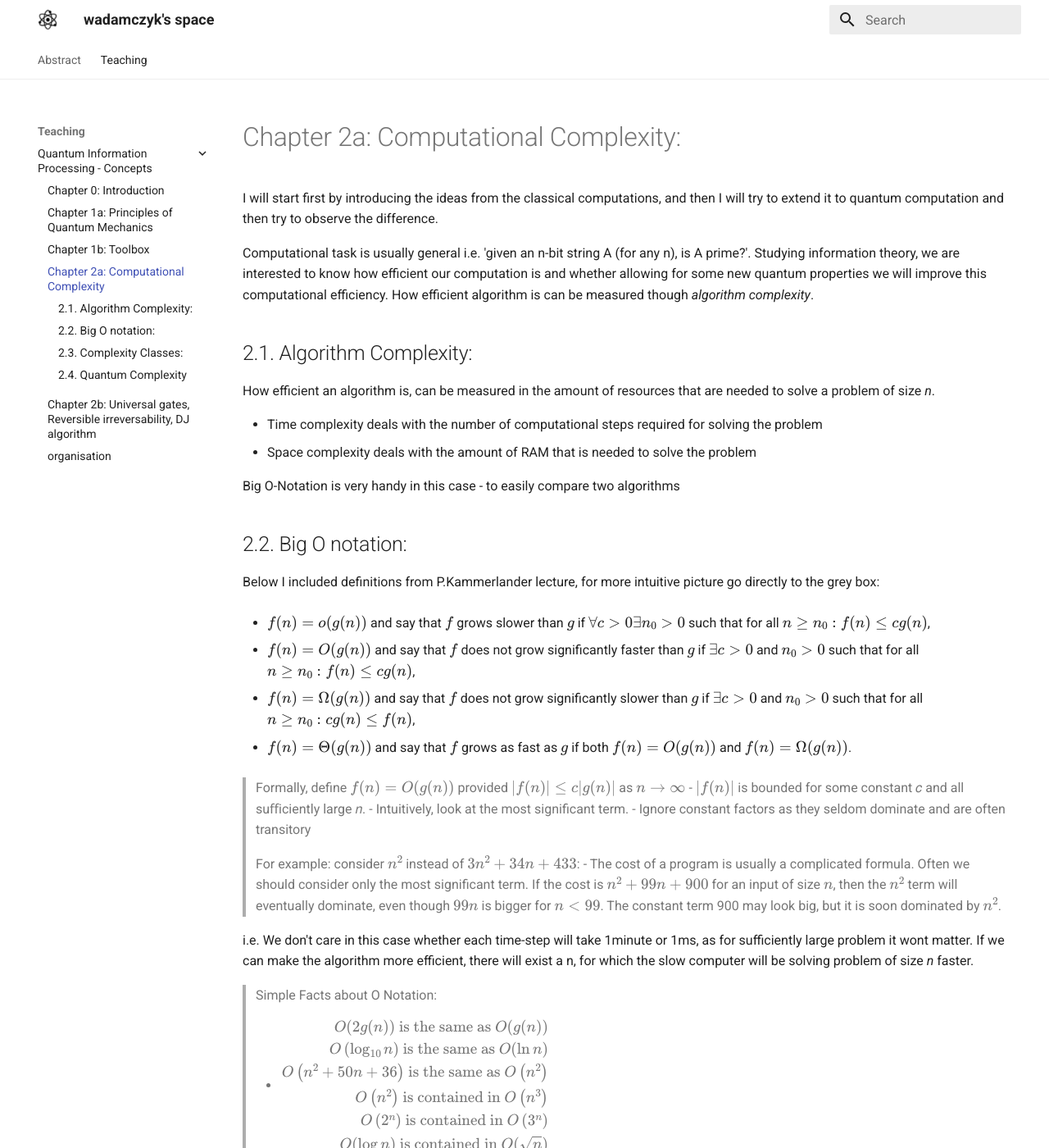
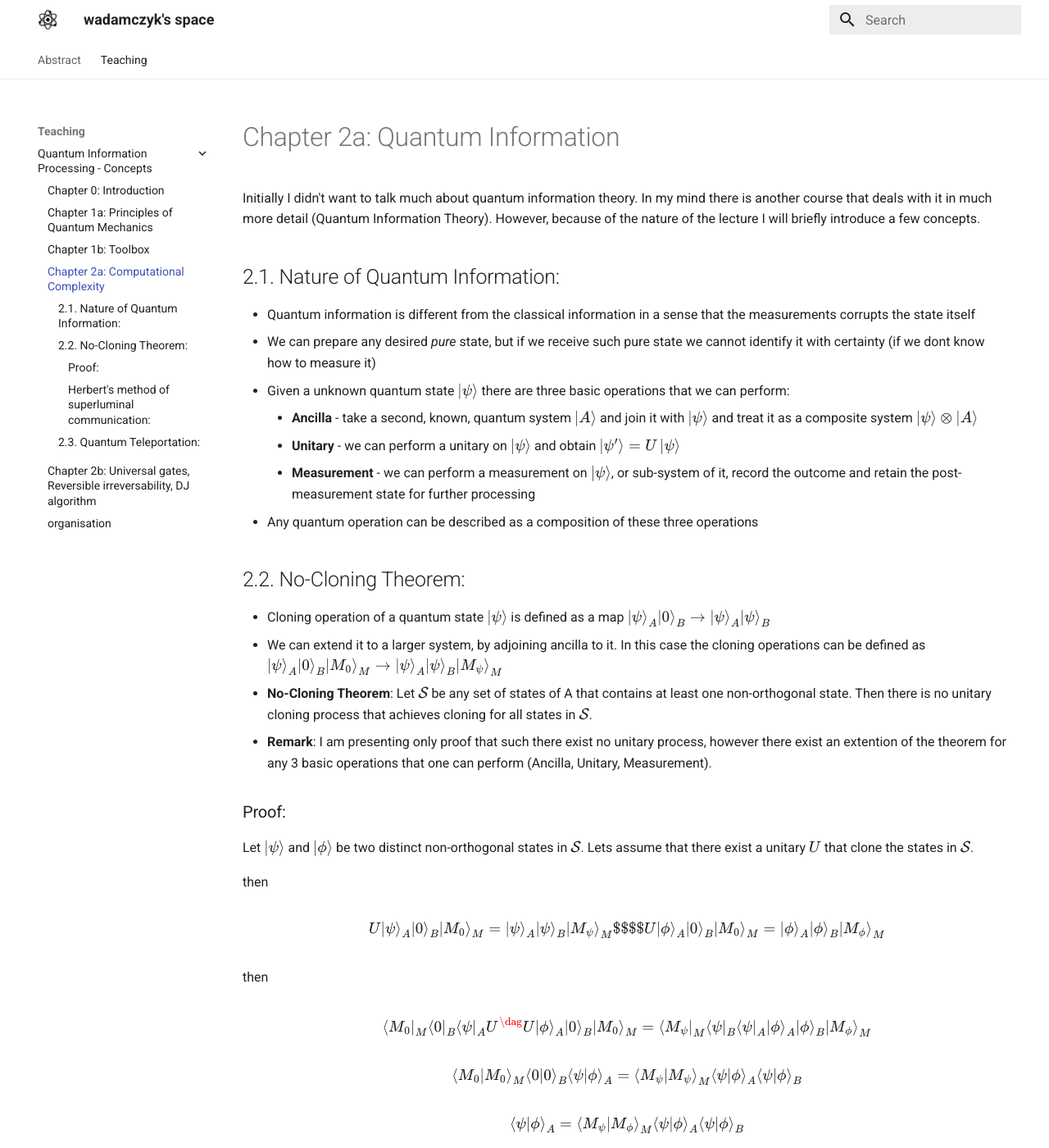
Before and after one commit to wojtekadamczyk3/wadamczyk, an MkDocs documentation site: the page built from docs/qip1/ch2a.md, in a window 1280 px wide and 1400 px high. Shown: the whole window at 82% size. Built offline with MkDocs 1.6.1 and Material for MkDocs 9.7.7, drawn with Linux system fonts in a browser that asks for light colours; some of the changed text lies outside the part shown.

Commit message:
qip class 3

```diff
--- a/docs/qip1/ch2a.md
+++ b/docs/qip1/ch2a.md
@@ -1,74 +1,158 @@
-# Chapter 2a: Computational Complexity:
-I will start first by introducing the ideas from the classical computations, and then I will try to extend it to quantum computation and then try to observe the difference.
+# Chapter 2a: Quantum Information
 
-Computational task is usually general i.e. 'given an n-bit string A (for any n), is A prime?'. Studying information theory, we are interested to know how efficient our computation is and whether allowing for some new quantum properties we will improve this computational efficiency. How efficient algorithm is can be measured though _algorithm complexity_.
+Initially I didn't want to talk much about quantum information theory. In my mind there is another course that deals with it in much more detail (Quantum Information Theory). However, because of the nature of the lecture I will briefly introduce a few concepts.
+
+## 2.1. Nature of Quantum Information:
+- Quantum information is different from the classical information in a sense that the measurements corrupts the state itself
+- We can prepare any desired _pure_ state, but if we receive such pure state we cannot identify it with certainty (if we dont know how to measure it)
+- Given a unknown quantum state $\left|\psi\right>$ there are three basic operations that we can perform:
+    - **Ancilla** - take a second, known, quantum system $\left|A\right>$ and join it with $\left|\psi\right>$ and treat it as a composite system $\left|\psi\right> \otimes \left|A\right>$
+    - **Unitary** - we can perform a unitary on $\left|\psi\right>$ and obtain $\left|\psi^{\prime}\right> = U\left|\psi\right>$
+    - **Measurement** - we can perform a measurement on $\left|\psi\right>$, or sub-system of it, record the outcome and retain the post-measurement state for further processing
+- Any quantum operation can be described as a composition of these three operations
+
+## 2.2. No-Cloning Theorem:
+- Cloning operation of a quantum state $\left|\psi\right>$ is defined as a map $\left|\psi\right>_A \left|0\right>_B \rightarrow \left|\psi\right>_A \left|\psi\right>_B$
+- We can extend it to a larger system, by adjoining ancilla to it. In this case the cloning operations can be defined as $\left|\psi\right>_A \left|0\right>_B \left|M_0\right>_M \rightarrow \left|\psi\right>_A \left|\psi\right>_B \left|M_\psi\right>_M$
+- **No-Cloning Theorem**: Let $\mathcal{S}$ be any set of states of A that contains at least one non-orthogonal state. Then there is no unitary cloning process that achieves cloning for all states in $\mathcal{S}$.
+- **Remark**: I am presenting only proof that such there exist no unitary process, however there exist an extention of the theorem for any 3 basic operations that one can perform (Ancilla, Unitary, Measurement).
+
+### Proof:
+Let $\left|\psi\right>$ and $\left|\phi\right>$ be two distinct non-orthogonal states in $\mathcal{S}$. Lets assume that there exist a unitary $U$ that clone the states in $\mathcal{S}$.
+
+then
+
+$$
+U\left|\psi\right>_A \left|0\right>_B \left|M_0\right>_M = \left|\psi\right>_A \left|\psi\right>_B \left|M_\psi\right>_M
+$$
+$$
+U\left|\phi\right>_A \left|0\right>_B \left|M_0\right>_M = \left|\phi\right>_A \left|\phi\right>_B \left|M_\phi\right>_M
+$$
+
+then
+
+$$
+\left<M_0\right|_M\left<0\right|_B\left<\psi\right|_A U^\dag U\left|\phi\right>_A \left|0\right>_B \left|M_0\right>_M = \left<M_\psi\right|_M \left<\psi\right|_B \left<\psi\right|_A \left|\phi\right>_A \left|\phi\right>_B \left|M_\phi\right>_M
+$$
 
 
-## 2.1. Algorithm Complexity:
-How efficient an algorithm is, can be measured in the amount of resources that are needed to solve a problem of size _n_.
 
-- Time complexity deals with the number of computational steps required for solving the problem
-- Space complexity deals with the amount of RAM that is needed to solve the problem
+$$
+\left<M_0|M_0\right>_M\left<0|0\right>_B\left<\psi|\phi\right>_A = \left<M_\psi|M_\psi\right>_M\left<\psi|\phi\right>_A\left<\psi|\phi\right>_B
+$$
 
-Big O-Notation is very handy in this case - to easily compare two algorithms
+$$
+\left<\psi|\phi\right>_A = \left<M_\psi|M_\phi\right>_M\left<\psi|\phi\right>_A\left<\psi|\phi\right>_B
+$$
 
-## 2.2. Big O notation:
-Below I included definitions from P.Kammerlander lecture, for more intuitive picture go directly to the grey box:
+since $\left|\psi\right>$ and $\left|\phi\right>$ are non-orthogonal, we can divide both sides by $\left<\psi|\phi\right>_A$ and get:
 
-- $f(n)=o(g(n))$ and say that $f$ grows slower than $g$
-if $\forall c>0 \exists n_0>0$ such that for all $n \geq n_0: f(n) \leq c g(n)$,
+$$
+1 = |\left<M_\psi|M_\phi\right>_M\left<\psi|\phi\right>_B|
+$$
 
-- $f(n)=O(g(n))$ and say that $f$ does not grow significantly faster than $g$
-if $\exists c>0$ and $n_0>0$ such that for all $n \geq n_0: f(n) \leq c g(n)$,
+- $M_\psi$ and $M_\phi$ are quantum states: $|\left<M_\psi|M_\phi\right>_M| \leq 1$,
+- $\left|\psi\right>$ and $\left|\phi\right>$ are distinct states and so: $|\left<\psi|\phi\right>_B| < 1$
+- Therefore we arrive to a contradiction, which **completes the proof**
 
-- $f(n)=\Omega(g(n))$ and say that $f$ does not grow significantly slower than $g$
-if $\exists c>0$ and $n_0>0$ such that for all $n \geq n_0: c g(n) \leq f(n)$,
+### Herbert's method of superluminal communication:
+- The no-cloning theorem was crucial for debugging the protocol of superluminal communication proposed by Herbert.
+...
 
-- $f(n)=\Theta(g(n))$ and say that $f$ grows as fast as $g$
-if both $f(n)=O(g(n))$ and $f(n)=\Omega(g(n))$.
+## 2.3. Quantum Teleportation:
+Consider that Alice and Bob share an entangled Bell state $\left|\phi^{+}\right>_{23} = \frac{1}{\sqrt{2}}(\left|00\right> + \left|11\right>)_{23}$, such that each of them has one qubit. Additionally Alice has a qubit in state $\left|\alpha\right>_1 = a\left|0\right> + b \left|1\right>$.
 
->Formally, define $f(n)=O(g(n))$ provided $|f(n)| \leq c|g(n)|$ as $n \rightarrow \infty$
-> - $|f(n)|$ is bounded for some constant 𝑐 and all suﬀiciently large 𝑛.
-> - Intuitively, look at the most significant term.
-> - Ignore constant factors as they seldom dominate and are often transitory
->
->For example: consider $𝑛^2$ instead of $3𝑛^2 + 34𝑛 + 433$:
-> - The cost of a program is usually a complicated formula. Often we should consider only the most significant term. If the cost is $𝑛^2 + 99𝑛 + 900$ for an input of size $𝑛$, then the $𝑛^2$ term will eventually dominate, even though $99𝑛$ is bigger for $𝑛 < 99$. The constant term 900 may look big, but it is soon dominated by $𝑛^2$.
+This means that the combined state of the system is:
 
-i.e. We don't care in this case whether each time-step will take 1minute or 1ms, as for sufficiently large problem it wont matter. If we can make the algorithm more efficient, there will exist a n, for which the slow computer will be solving problem of size _n_ faster.
+$$
+\begin{aligned}
+\left|\psi\right>_{AB} &= \left|\alpha\right>_1 \left|\phi^{+}\right>_{23} = \left(a\left|0\right> + b\left|1\right>\right)_1 \frac{1}{\sqrt{2}}(\left|00\right> + \left|11\right>)_{23} \\
+& = \frac{a}{\sqrt{2}}\left|000\right> + \frac{a}{\sqrt{2}}\left|011\right> + \frac{b}{\sqrt{2}}\left|100\right> + \frac{b}{\sqrt{2}}\left|111\right>
+\end{aligned}
+$$
 
->Simple Facts about O Notation:
->
-> - $\begin{array}{r}O(2 g(n)) \text { is the same as } O(g(n)) \\ O\left(\log _{10} n\right) \text { is the same as } O(\ln n) \\ O\left(n^2+50 n+36\right) \text { is the same as } O\left(n^2\right) \\ O\left(n^2\right) \text { is contained in } O\left(n^3\right) \\ O\left(2^n\right) \text { is contained in } O\left(3^n\right) \\ O(\log n) \text { is contained in } O(\sqrt{n})\end{array}$
+**Task**: of quantum teleportation is to transfer the state of $\left|\alpha\right>_1$ to $\left|\beta\right>_3$ by performing local operations and classical communication.
 
-Above is taken from [4]
+**Algorithm**:
+1. Alice performs a Bell measurement on the two qubits
+    <!-- 1. Alice applies CX to her qubits 1 and 2
+    2. Alice applies H to her qubit 1
+    3. Alice measures her two qbits to obtain a 2-bit string 00, 01, 10 or 11 -->
+2. Alice sends a 2-bit measurement outcome ij to Bob
+3. On receiving ij Bob applies the unitary operation $Z^iX^j$ to his qubit, which is then guaranteed to be in state $\left|\alpha\right>_3$
+
+**Why it works**:
+
+**Explanation 1**:
+
+We can write $\left|\psi\right>_{AB}$ as:
+
+$$
+\begin{aligned}
+\left|\psi\right>_{AB} &= \frac{a}{\sqrt{2}}\left|000\right> + \frac{a}{\sqrt{2}}\left|011\right> + \frac{b}{\sqrt{2}}\left|100\right> + \frac{b}{\sqrt{2}}\left|111\right>\\
+&= \frac{a}{2}\left(\left|\psi_{00}\right> + \left|\psi_{01}\right>\right)\left|0\right> + \frac{a}{2}\left(\left|\psi_{10}\right> + \left|\psi_{11}\right>\right)\left|1\right> + \frac{b}{2}\left(\left|\psi_{10}\right> - \left|\psi_{11}\right>\right)\left|0\right> + \frac{b}{2}\left(\left|\psi_{00}\right> - \left|\psi_{01}\right>\right)\left|1\right> \\
+&= \left|\psi_{00}\right>\left(\frac{a}{2}\left|0\right> + \frac{b}{2}\left|1\right>\right) + \left|\psi_{01}\right>\left(\frac{a}{2}\left|0\right> - \frac{b}{2}\left|1\right>\right) + \left|\psi_{10}\right>\left(\frac{a}{2}\left|1\right> + \frac{b}{2}\left|0\right>\right) + \left|\psi_{11}\right>\left(\frac{a}{2}\left|1\right> - \frac{b}{2}\left|0\right>\right)\\
+\end{aligned}
+$$
+
+Therefore when we measure in which bell state the first two qubits are then we get the following post-measurement states:
+
+$$
+\begin{array}{cc}
+\text { mmt outcome } & \text { post-mmt state } \\
+00 & \left|00\right>_{12}\left|\alpha\right>_3 \\
+01 & \left|01\right>_{12}X\left|\alpha\right>_3 \\
+10 & \left|10\right>_{12}Z\left|\alpha\right>_3 \\
+11 & \left|11\right>_{12}XZ\left|\alpha\right>_3
+\end{array}
+$$
+
+Therefore knowing the outcome of the measurement Alice can send a 2-bit string to Bob, who then applies the corresponding operation to his qubit and recovers the state $\left|\alpha\right>_3$
+
+**Explanation 2**:
+
+What I would like to do here is to provide slightly different explanation. I don't like Explanation 1 because it feels very brute forcy, and it doesn't provide any additional intuition about why things are, like they are. The following explanation is perhaps slightly more tricky to grasp, but I think it provides more insight.
+
+**E. step (2.1.)**
+
+I would like to start with a simple observation:
+
+When we project the first two qubits into the state $\left|\psi_{00}\right>_{12}$ then we get:
+
+$$
+\left<\psi_{00}\right|_{12}\left|\alpha\right>_1\left|\psi_{00}\right>_{23} = \left|\alpha\right>_3
+$$
+
+One might then ask is it true for more general case?
+
+Is this statement true for any state $\left|\psi_{ij}\right>_{23}$:
+
+$$
+\left<\psi_{ij}\right|_{12}\left|\alpha\right>_1\left|\psi_{ij}\right>_{23} \stackrel{?}{=} \left|\alpha\right>_3
+$$
+
+This must be true as we can write
+
+$$
+\left<\psi_{ij}\right|_{12}\left|\alpha\right>_1\left|\psi_{ij}\right>_{23} = \left(\left<\psi_{00}\right|_{12} X_2^i Z_2^j\right)\left|\alpha\right>_1\left(X_2^i Z_2^j\left|\psi_{00}\right>_{23}\right) = \left<\psi_{00}\right|_{12}\left|\alpha\right>_1\left|\psi_{00}\right>_{23}= \left|\alpha\right>_3
+$$
+
+- So in a way the quantum teleportation would be extreamaly trivial if we could perform a projection operation on the first two qubits. Such operations however is non-unitary and therefore we need to find a workaround.
+
+- Something that performs a projection operation on the first two qubits is the Bell measurement. This will, however, perform a projective measurement to an arbitrary state and not just the $\left|\psi_{00}\right>_{12}$.
+
+- Can we somehow combine all the operations that we can perform on a quantum states and obtain required special projection operation?
+- Somehow we would like to rotate the state into the basis
+
+**E. step (2.2.)**
+
+$$
+\left( \left<\psi_{ij}\right|_{12} \otimes \mathbb{I}_3\right) \left( \mathbb{I}_{12} \otimes X_3^i Z_3^j\right) \left|\psi\right>_{AB} = \left( \mathbb{I}_{12} \otimes X_3^i Z_3^j\right) \left( \left<\psi_{ij}\right|_{12} \otimes \mathbb{I}_3\right) \left|\psi\right>_{AB}  = \left|\alpha\right>_3
+$$
 
 
-## 2.3. Complexity Classes:
-_Decision Problem_ is a problem that can be formulated as a yes-no question of the input value.
 
 
-**Zoo of Complexity Classes**
 
-- **P**: (Polynomial) The class of decision problems that can be solved in polynomial time on a classical computer.
-- **BPP**: (Bounded-Error probabilistic polynomial time) The class of decision problems that can be solved by a probabilistic algorithm in polynomial time on a classical computer with failure probability at most $\frac{1}{3}$ for all possible inputs.
-- **NP**: The class of decision problems such that, if the answer is ‘yes’, there is a proof of this which can be verified in polynomial time on a classical computer.
-- **PSPACE**: (Space complexity polynomial) The class of decision problems that can be solved in polynomial space on a classical computer.
-- **NP-complete**: A problem is said to be NP-complete if it is in NP and any other problem in NP can be reduced to it in polynomial time.
-- **BQP**: The class of decision problems that can be solved in polynomial time on a quantum
-computer with failure probability at most $\frac{1}{3}$ for all possible inputs.
-
-Some facts:
-
-- $\mathbf{P} \subset \mathbf{B P P}$
-- $\mathbf{P} \subset \mathbf{N P} \subset \mathbf{P S P A C E}$
-- It is not known whether $\mathbf{B P P} \subset \mathbf{N P}$
-- Factorisation is not known and not believed to be **NP**-_complete_
-- We dont know whether $\mathbf{P} = \mathbf{B P P}$, although many believe so
-
-## 2.4. Quantum Complexity
-For quantum computers we need to somehow define the operation. Quantum computation is simply application of some unitary operator $U \in \mathcal{U}(2^n)$ to some initial state of _n_ qubit (usually $\left|0\right>=\left|00 \cdots 0\right>=\left|0^n\right>=\left|0\right>^{\otimes n}$), followed by a measurement _m_ of the qubits in the computational basis. Any $U \in \mathcal{U}(2^n)$ is composed of an elementary gate from $\mathcal{S}$.
-
-- _circuit size_ is the number of elementary gates
-- _circuit width_ is the number of s-qubits that are involved in those elementary gates
-- _circuit depth_ is the number of actual time steps needed while allowing for parallel execution of elementary gates on di erent qubits. However, the depth di ers from the size at most by a constant factor of s and is hence not relevant for the asymptotic runtime.
+**Remark**:
+- No information about $\left|\alpha\right>_2$ is left with Alice
```
Also changed, not shown: docs/qip1/ch1a.md (+1 -1 lines), docs/qip1/ch3a.md (added, +74 -0 lines), docs/qip1/ch3b.md (renamed from docs/qip1/ch2b.md, +10 -10 lines), docs/qip1/ch3/DJ0.png (renamed from docs/qip1/ch2/DJ0.png), docs/qip1/ch3/DJ1.png (renamed from docs/qip1/ch2/DJ1.png), docs/qip1/ch3/DJ2.png (renamed from docs/qip1/ch2/DJ2.png), docs/qip1/ch3/DJ3.png (renamed from docs/qip1/ch2/DJ3.png), docs/qip1/ch3/DJ_algorithm.png (renamed from docs/qip1/ch2/DJ_algorithm.png), 1 other file.
